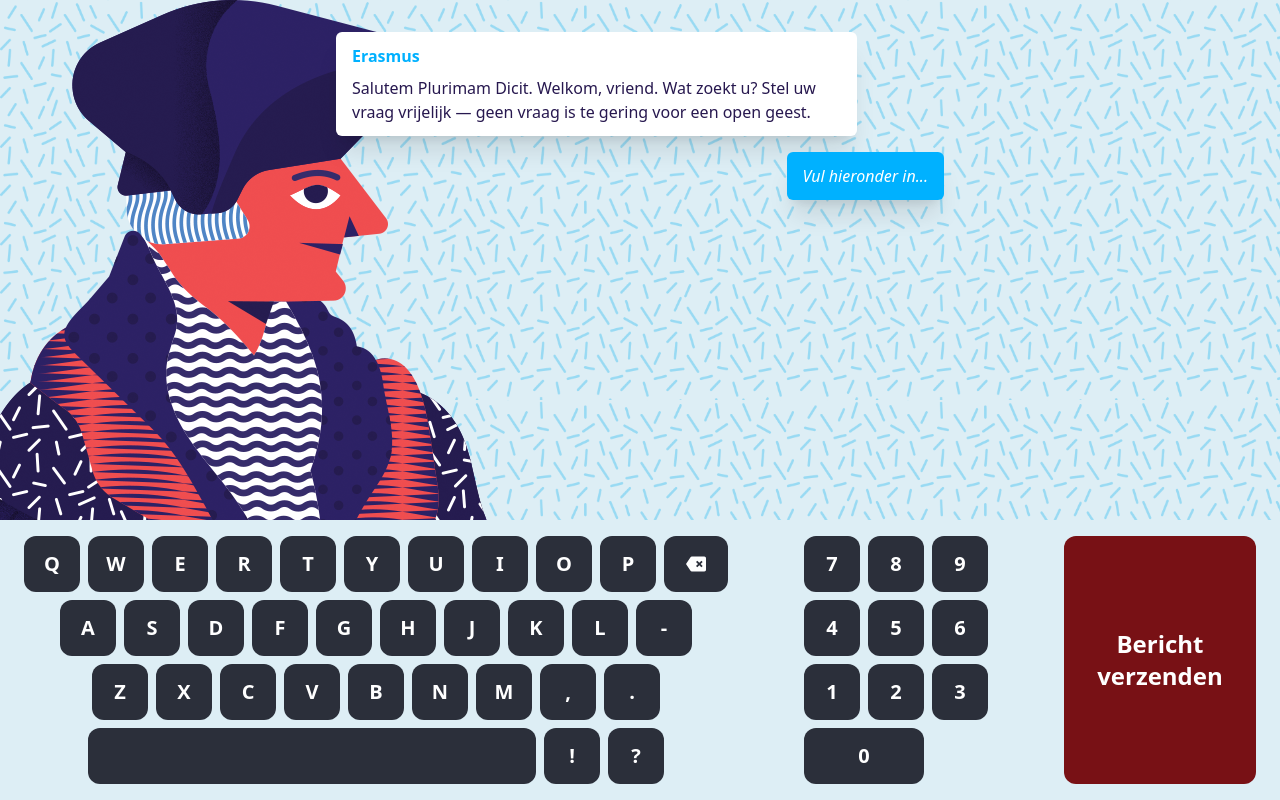
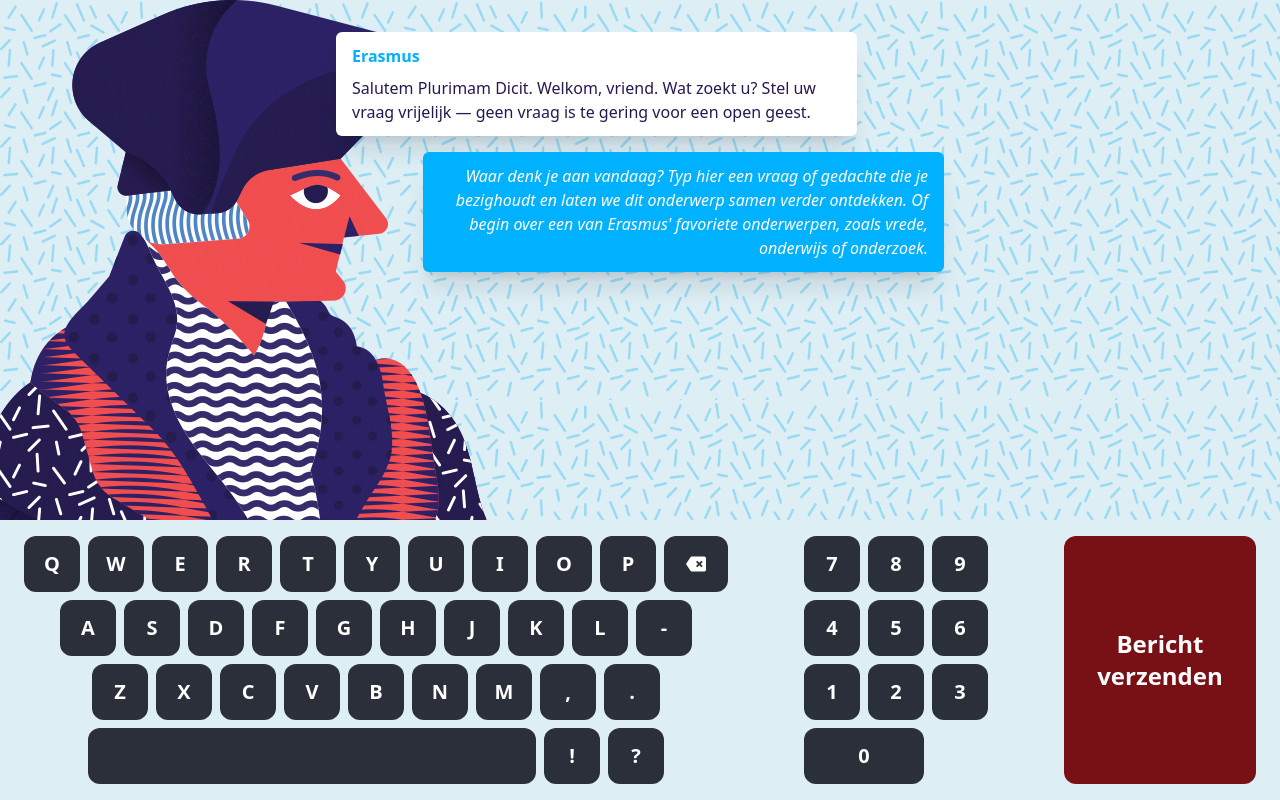
Before and after one commit to tempranova/erasmiana-digital, a Next.js app: page /en/bibliotheek in a window 1280 px wide. Built offline with nearby package versions, Linux system fonts and the light colour scheme.

Commit message:
update welcome message

```diff
--- a/src/components/ai/bibliotheek/ai-chat.jsx
+++ b/src/components/ai/bibliotheek/ai-chat.jsx
@@ -107,7 +107,7 @@
           {input === "" && messages.length === 1 ?
             <div className="flex">
               <div className="text-right italic ml-auto bg-[#00b1ff] text-white rounded-md shadow-xl mb-4 px-4 py-3 inline-block max-w-6/7">
-                Vul hieronder in...
+                Waar denk je aan vandaag? Typ hier een vraag of gedachte die je bezighoudt en laten we dit onderwerp samen verder ontdekken. Of begin over een van Erasmus' favoriete onderwerpen, zoals vrede, onderwijs of onderzoek.
               </div>
             </div>
           : false}
```
